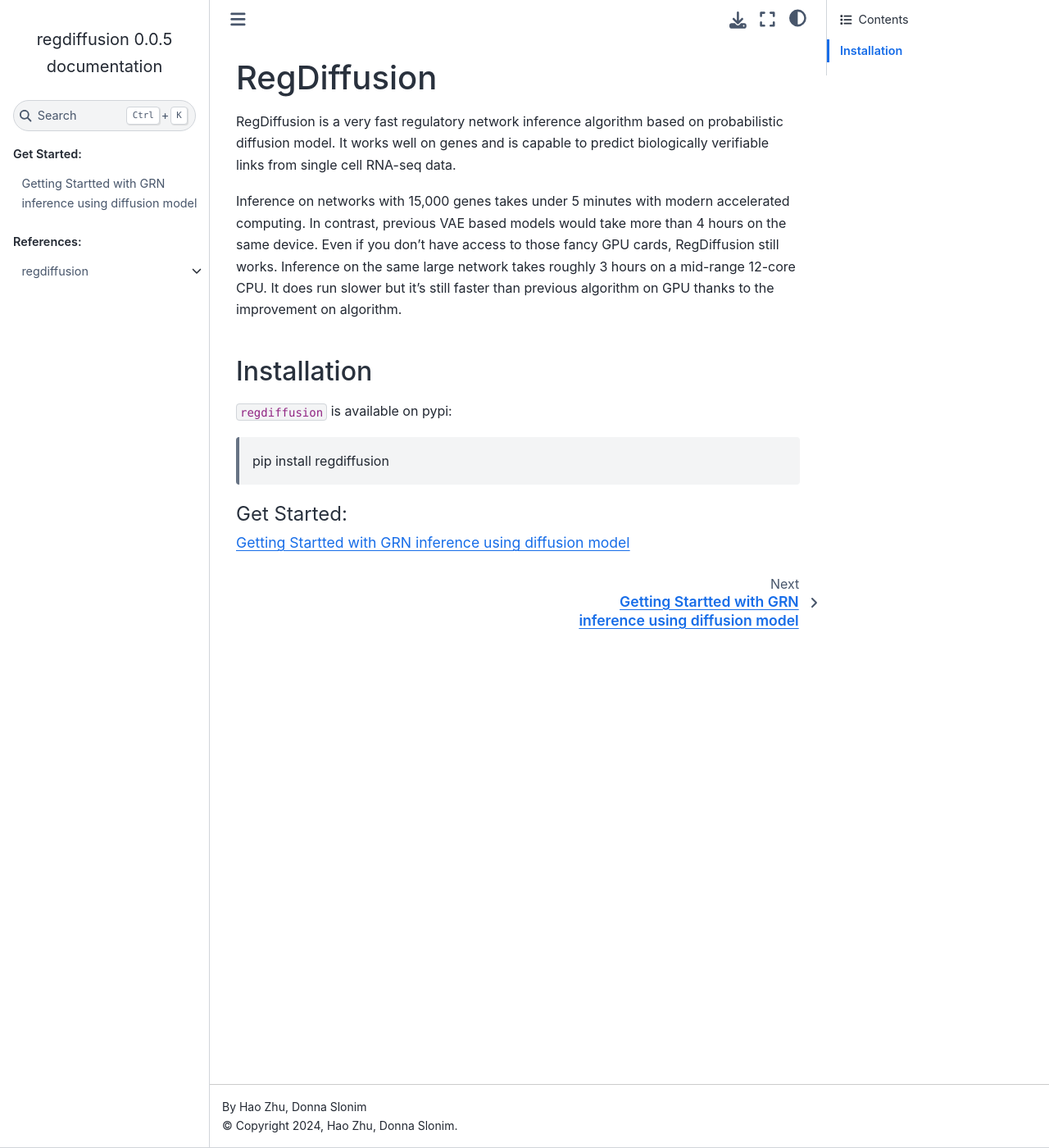
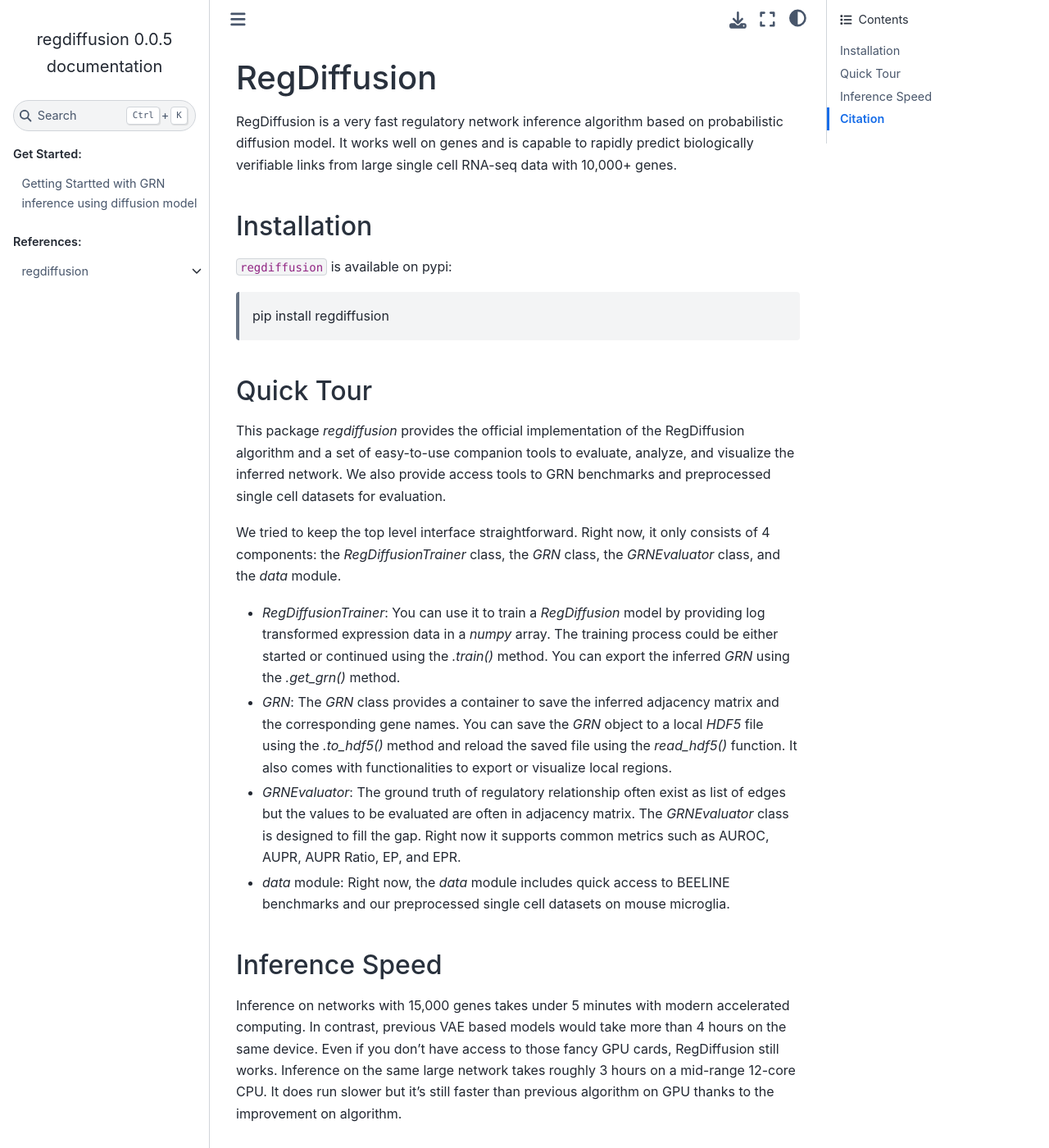
Before and after one commit to TuftsBCB/RegDiffusion, a Sphinx documentation site: the page built from docs/index.rst, in a window 1280 px wide and 1400 px high. Shown: the whole window at 82% size. Built offline with Sphinx 7.4.7 and the Sphinx Book theme 1.1.4, drawn with Linux system fonts in a browser that asks for light colours; some of the changed text lies outside the part shown.

Commit message:
update home page

```diff
--- a/docs/index.rst
+++ b/docs/index.rst
@@ -2,15 +2,9 @@ RegDiffusion
 =============
 
 RegDiffusion is a very fast regulatory network inference algorithm based on
-probabilistic diffusion model. It works well on genes and is capable to predict
-biologically verifiable links from single cell RNA-seq data.
-
-Inference on networks with 15,000 genes takes under 5 minutes with modern
-accelerated computing. In contrast, previous VAE based models would take more
-than 4 hours on the same device. Even if you don't have access to those fancy
-GPU cards, RegDiffusion still works. Inference on the same large network takes
-roughly 3 hours on a mid-range 12-core CPU. It does run slower but it's still
-faster than previous algorithm on GPU thanks to the improvement on algorithm.
+probabilistic diffusion model. It works well on genes and is capable to rapidly
+predict biologically verifiable links from large single cell RNA-seq data with
+10,000+ genes.
 
 Installation
 ------------
@@ -19,8 +13,51 @@ Installation
 
     pip install regdiffusion
 
+Quick Tour
+----------
+This package `regdiffusion` provides the official implementation of the
+RegDiffusion algorithm and a set of easy-to-use companion tools to evaluate,
+analyze, and visualize the inferred network. We also provide access tools to
+GRN benchmarks and preprocessed single cell datasets for evaluation.
+
+We tried to keep the top level interface straightforward. Right now, it only
+consists of 4 components: the `RegDiffusionTrainer` class, the `GRN` class, the
+`GRNEvaluator` class, and the `data` module.
+
+- `RegDiffusionTrainer`: You can use it to train a `RegDiffusion` model by
+  providing log transformed expression data in a `numpy` array. The training
+  process could be either started or continued using the `.train()` method. You
+  can export the inferred `GRN` using the `.get_grn()` method.
+- `GRN`: The `GRN` class provides a container to save the inferred adjacency
+  matrix and the corresponding gene names. You can save the `GRN` object to
+  a local `HDF5` file using the `.to_hdf5()` method and reload the saved file
+  using the `read_hdf5()` function. It also comes with functionalities to
+  export or visualize local regions.
+- `GRNEvaluator`: The ground truth of regulatory relationship often exist as
+  list of edges but the values to be evaluated are often in adjacency matrix.
+  The `GRNEvaluator` class is designed to fill the gap. Right now it supports
+  common metrics such as AUROC, AUPR, AUPR Ratio, EP, and EPR.
+- `data` module: Right now, the `data` module includes quick access to BEELINE
+  benchmarks and our preprocessed single cell datasets on mouse microglia.
+
+Inference Speed
+---------------
+Inference on networks with 15,000 genes takes under 5 minutes with modern
+accelerated computing. In contrast, previous VAE based models would take more
+than 4 hours on the same device. Even if you don't have access to those fancy
+GPU cards, RegDiffusion still works. Inference on the same large network takes
+roughly 3 hours on a mid-range 12-core CPU. It does run slower but it's still
+faster than previous algorithm on GPU thanks to the improvement on algorithm.
+
+Citation
+--------
+Please consider cite our work if you found it useful for your work:
+
+
+
 .. toctree::
    :caption: Get Started:
+   :hidden:
 
    quick_tour
 
```
